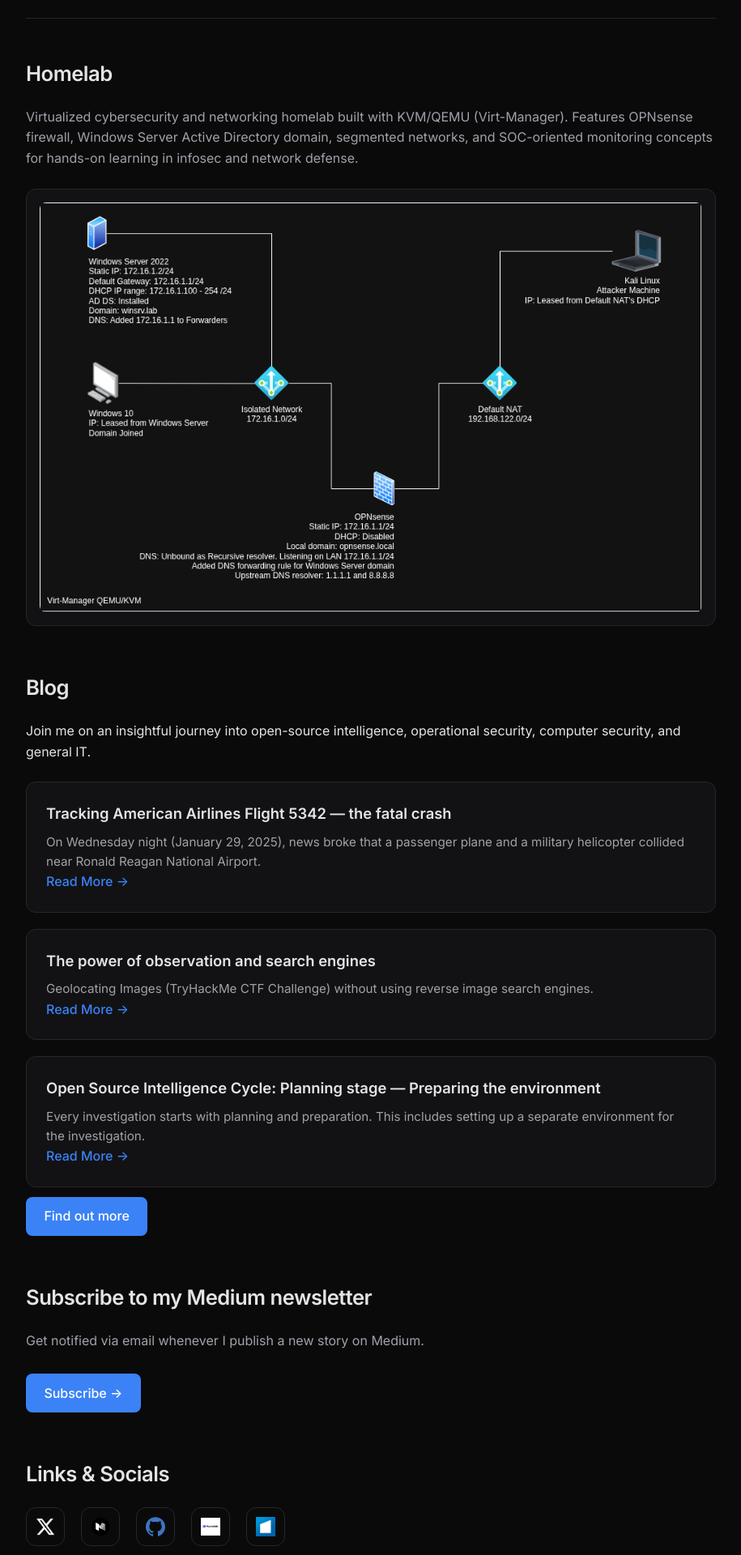
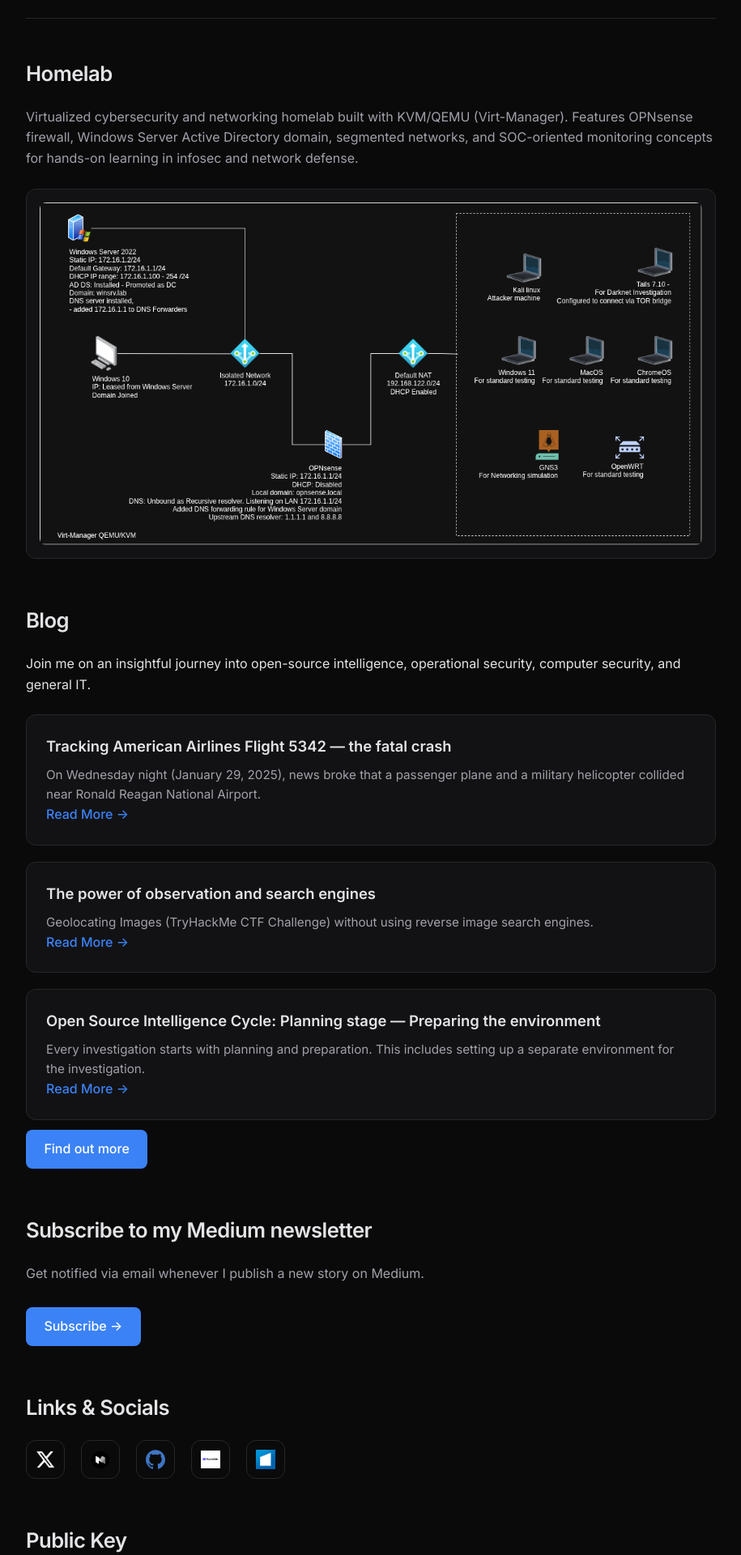
Before and after one commit to b4h4w/b4h4w.github.io, a Jekyll site: the page built from index.md, in a window 1280 px wide. Shown: the part 583-2503 px from the top of the page at 81% size, without its empty margins (182-1097 px from the left). Built offline with Jekyll 4.4.1, drawn with Linux system fonts in a browser that asks for light colours.

Commit message:
Updated homelab diagram

```diff
--- a/index.md
+++ b/index.md
@@ -27,8 +27,8 @@ description: Personal site of Rustom – OSINT, CTI, digital investigations and
   </p>
   <div class="homelab-image">
     <img
-       src="{{ '/assets/images/WinServer22xWin10ClientxOPNsenseFirewallxKali.png' | relative_url }}"
-       alt="Homelab diagram: Windows Server 2022, Windows 10 Client, OPNsense Firewall, and Kali Linux"
+       src="{{ '/assets/images/Full_current_homelab_setup.drawio.png' | relative_url }}"
+       alt="Homelab diagram: Windows Server 2022, Windows 10 Client, OPNsense Firewall, Kali Linux, Windows 11, ChromeOS, MacOS, Tails, GNS3 VM, OpenWRT"
        loading="lazy"
     >
   </div>
```
